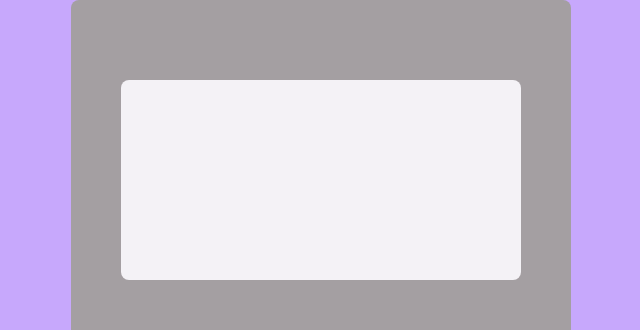
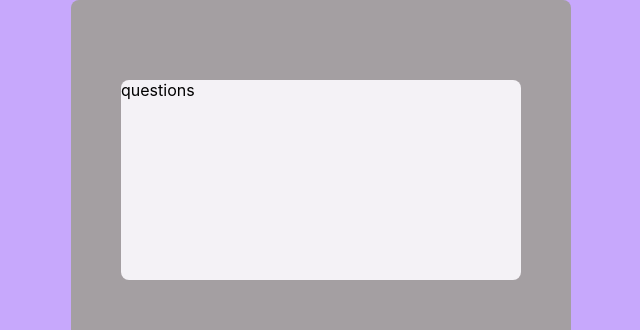
Before and after one commit to sharansharma94/100daysofcode, a React (Create React App) app in the folder quizApp/client/: page / in a window 1280 px wide. Shown: the top 330 px of the page, without its empty margins (319-959 px from the left). Built offline with nearby package versions, Linux system fonts and the light colour scheme.

Commit message:
card HOC

```diff
--- a/quizApp/client/src/App.tsx
+++ b/quizApp/client/src/App.tsx
@@ -5,7 +5,9 @@ function App() {
   return (
     <div className="App">
       <div className="container">
-        <Card />
+        <Card>
+          <div className="questions">questions</div>
+        </Card>
       </div>
     </div>
   );
--- a/quizApp/client/src/Card.tsx
+++ b/quizApp/client/src/Card.tsx
@@ -1,3 +1,7 @@
-export default function Card() {
-  return <div className="card"></div>;
+interface CardProps {
+  children: React.ReactNode;
 }
+
+export default function Card({ children }: CardProps) {
+  return <div className="card">{children}</div>;
+}
```
